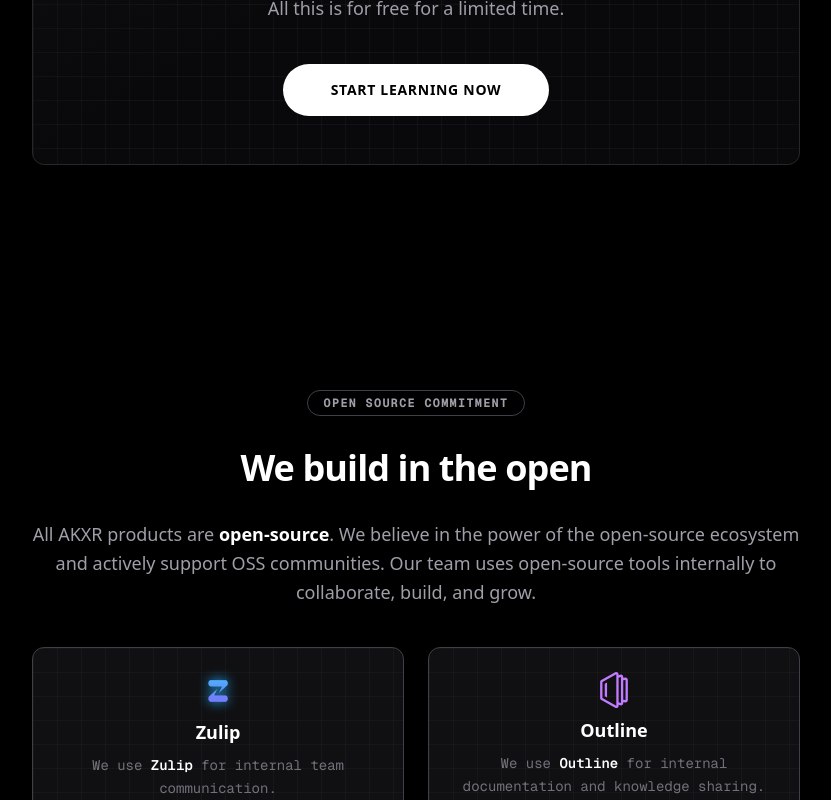
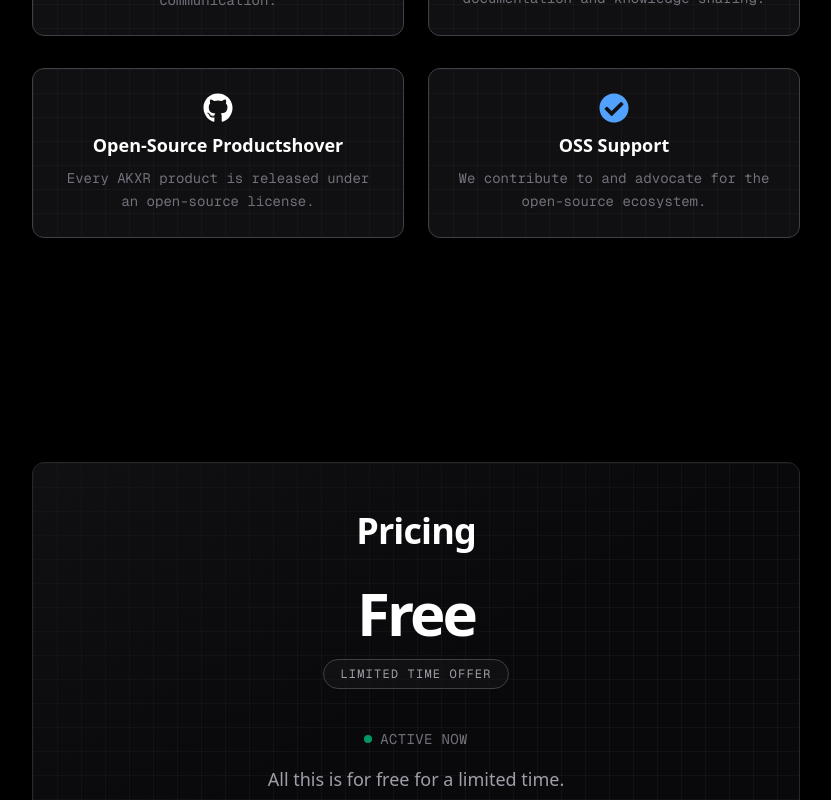
Before and after one commit to akxr-in/akxr-landing-page, a Next.js app: page / in a window 1280 px wide. Shown: the part 3440-4240 px from the top of the page, without its empty margins (224-1055 px from the left). Built offline with nearby package versions, Linux system fonts and the light colour scheme.

Commit message:
feat: add react-icons dependency and update OpenSourceSection styling

```diff
--- a/app/components/OpenSourceSection.tsx
+++ b/app/components/OpenSourceSection.tsx
@@ -6,11 +6,9 @@ export default function OpenSourceSection() {
   return (
     <section className="relative overflow-hidden bg-black py-24 px-4">
       <div className="relative z-10 mx-auto max-w-3xl text-center">
-        <span className="inline-block rounded-full border border-zinc-700 bg-black/80 px-4 py-1 text-xs font-bold mb-8 font-mono text-zinc-400 uppercase tracking-widest">
-          Open Source Commitment
-        </span>
+
         <h2 className="mb-8 text-3xl font-bold tracking-tight text-white sm:text-4xl">
-          We build in the open
+        Open Source, Always
         </h2>
         <p className="mb-10 text-lg leading-relaxed text-zinc-400 font-light">
           All AKXR products are{" "}
@@ -20,7 +18,7 @@ export default function OpenSourceSection() {
           collaborate, build, and grow.
         </p>
         <div className="grid grid-cols-1 sm:grid-cols-2 gap-6 mb-8">
-          <div className="relative flex flex-col items-center bg-zinc-900/70 border border-zinc-700 rounded-xl p-6 transition-all hover:shadow-lg hover:border-zinc-400">
+          <div className="relative flex flex-col items-center bg-zinc-900/70 border border-zinc-700 rounded-xl p-6 transition-all :shadow-lg ">
             <div className="absolute inset-0 pointer-events-none rounded-xl bg-[linear-gradient(to_right,#80808012_1px,transparent_1px),linear-gradient(to_bottom,#80808012_1px,transparent_1px)] bg-size-[24px_24px]" />
             <Image
               src="/png-transparent-zulip-logo-thumbnail-tech-companies-thumbnail-removebg-preview.png"
@@ -38,9 +36,9 @@ export default function OpenSourceSection() {
               internal team communication.
             </p>
           </div>
-          <div className="relative flex flex-col items-center bg-zinc-900/70 border border-zinc-700 rounded-xl p-6 transition-all hover:shadow-lg hover:border-zinc-400">
+          <div className="relative flex flex-col items-center bg-zinc-900/70 border border-zinc-700 rounded-xl p-6 transition-all  ">
             <div className="absolute inset-0 pointer-events-none rounded-xl bg-[linear-gradient(to_right,#80808012_1px,transparent_1px),linear-gradient(to_bottom,#80808012_1px,transparent_1px)] bg-size-[24px_24px]" />
-            <SiOutline className="relative z-10 text-4xl mb-2 text-purple-400 transition-all hover:text-white hover:drop-shadow-glow" />
+            <SiOutline className="relative z-10 text-4xl mb-2 text-purple-400 transition-all  " />
             <h3 className="relative z-10 font-semibold text-lg mb-2 text-white">
               Outline
             </h3>
@@ -51,19 +49,19 @@ export default function OpenSourceSection() {
           </div>
         </div>
         <div className="grid grid-cols-1 sm:grid-cols-2 gap-6">
-          <div className="relative flex flex-col items-center bg-zinc-900/70 border border-zinc-700 rounded-xl p-6 transition-all hover:shadow-lg hover:border-zinc-400">
+          <div className="relative flex flex-col items-center bg-zinc-900/70 border border-zinc-700 rounded-xl p-6 transition-all  ">
             <div className="absolute inset-0 pointer-events-none rounded-xl bg-[linear-gradient(to_right,#80808012_1px,transparent_1px),linear-gradient(to_bottom,#80808012_1px,transparent_1px)] bg-size-[24px_24px]" />
-            <FaGithub className="relative z-10 text-3xl mb-2 text-white transition-all hover:text-blue-400 hover:drop-shadow-glow" />
+            <FaGithub className="relative z-10 text-3xl mb-2 text-white transition-all hover:text-blue-400 " />
             <h3 className="relative z-10 font-semibold text-lg mb-2 text-white">
-              Open-Source Products
+              Open-Source Productshover
             </h3>
             <p className="relative z-10 text-sm leading-relaxed text-zinc-500 font-mono">
               Every AKXR product is released under an open-source license.
             </p>
           </div>
-          <div className="relative flex flex-col items-center bg-zinc-900/70 border border-zinc-700 rounded-xl p-6 transition-all hover:shadow-lg hover:border-zinc-400">
+          <div className="relative flex flex-col items-center bg-zinc-900/70 border border-zinc-700 rounded-xl p-6 transition-all  ">
             <div className="absolute inset-0 pointer-events-none rounded-xl bg-[linear-gradient(to_right,#80808012_1px,transparent_1px),linear-gradient(to_bottom,#80808012_1px,transparent_1px)] bg-size-[24px_24px]" />
-            <FaCheckCircle className="relative z-10 text-3xl mb-2 text-blue-400 transition-all hover:text-white hover:drop-shadow-glow" />
+            <FaCheckCircle className="relative z-10 text-3xl mb-2 text-blue-400 transition-all  " />
             <h3 className="relative z-10 font-semibold text-lg mb-2 text-white">
               OSS Support
             </h3>
--- a/app/page.tsx
+++ b/app/page.tsx
@@ -13,8 +13,8 @@ export default function Home() {
       <About />
       <Problems />
       <Structure />
+      <OpenSourceSection />
       <Pricing />
-      <OpenSourceSection />
       <Footer />
     </main>
   );
--- a/package.json
+++ b/package.json
@@ -11,7 +11,8 @@
   "dependencies": {
     "next": "16.0.3",
     "react": "19.2.0",
-    "react-dom": "19.2.0"
+    "react-dom": "19.2.0",
+    "react-icons": "^5.5.0"
   },
   "devDependencies": {
     "@tailwindcss/postcss": "^4",
```
Also changed, not shown: 1 other file (tests, documents, lock files or other folders).
